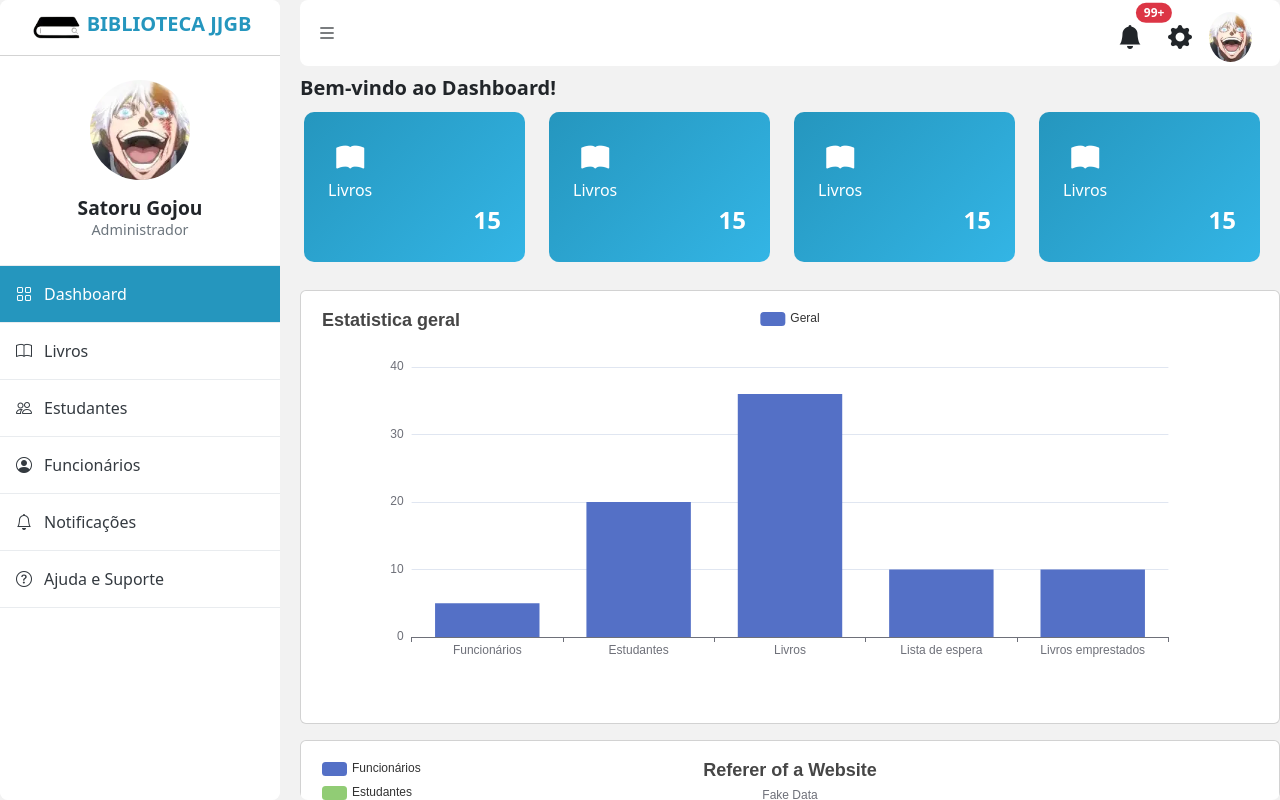
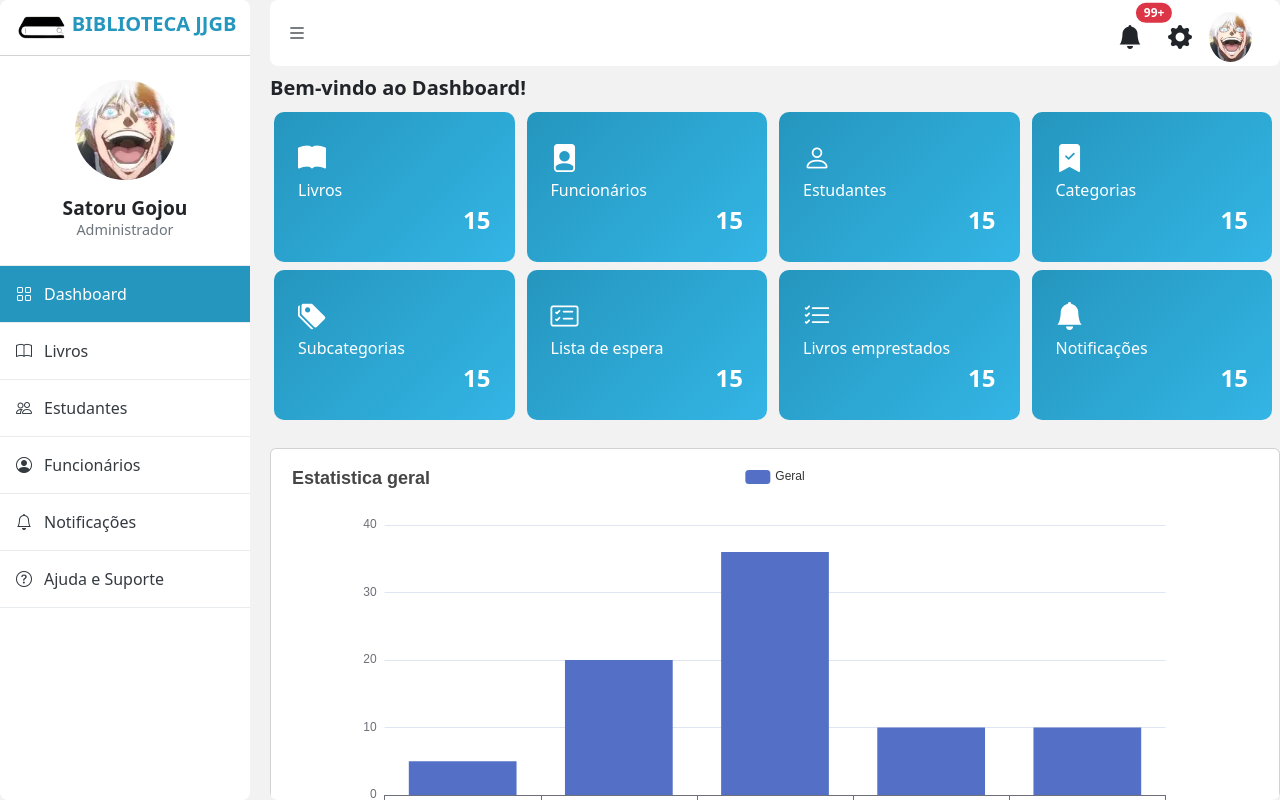
Before and after one commit to JosueRufino/SOFTWARE-JJGB, a Nuxt app: page /funcionario in a window 1280 px wide. Built offline with nearby package versions, Linux system fonts and the light colour scheme.

Commit message:
criando a area dos livros

```diff
--- a/components/dashboard/card.vue
+++ b/components/dashboard/card.vue
@@ -4,27 +4,22 @@
     style=" background: linear-gradient(135deg, #2596be, #33b5e5); border-radius: 10px; color: white"
   >
     <!-- Ícone e título -->
-    <div>
-      <i class="bi bi-book-fill fs-3"></i><br />
-      <span style="font-size: 1rem; font-weight: 500">{{ title }}</span>
+    <div class="text-start">
+      <i class=" fs-3" :class="data.icon"></i><br />
+      <span style="font-size: 1rem; font-weight: 500">{{ data.name }}</span>
     </div>
 
     <!-- Contador -->
     <div class="align-self-end" style="font-size: 1.5rem; font-weight: bold">
-      {{ count }}
+      {{ data.value }}
     </div>
   </div>
 </template>
 
 <script setup>
 defineProps({
-  title: {
-    type: String,
-    default: "Livros",
-  },
-  count: {
-    type: Number,
-    default: 0,
+  data: {
+    type: Object,
   },
 });
 </script>
--- /dev/null
+++ b/components/livros/card.vue
@@ -0,0 +1,24 @@
+<template>
+  <div class="card border-0 p-0" style="width: 12rem">
+    <div class="bg-danger w-50 p-1 position-absolute text-white text-center">
+      Indisponível
+    </div>
+    <div class="p-3">
+      <img
+        src="https://images.unsplash.com/photo-1561154464-82e9adf32764?ixlib=rb-1.2.1&ixid=eyJhcHBfaWQiOjEyMDd9&auto=format&fit=crop&w=800&q=60"
+        style="max-height: 200px; width: 100%; background-size: cover;"
+        alt="..."
+      />
+      <div class="mt-2">
+        <h5 class="card-title">Vida fora do gangue</h5>
+        <p class="text-secondary mb-1">Autor: Josué Rufino</p>
+        <p >
+          Some quick example text to build...
+        </p>
+      </div>
+      <div>
+        <button class="btn btn-primary w-100">Visualizar</button>
+      </div>
+    </div>
+  </div>
+</template>
--- /dev/null
+++ b/components/livros/filter.vue
@@ -0,0 +1,46 @@
+<template>
+  <div class="card border-0 p-2" style="width: 14rem;">
+    <div style="border-bottom: 1px solid lightgray">
+      <h4>Filgragem</h4>
+    </div>
+    <div class="mt-3" style="border-bottom: 1px solid lightgray">
+      <p class="mb-0 text-secondary">Filtrar por autor</p>
+      <select
+        class="form-select form-select-sm mb-3"
+        aria-label="Large select example"
+      >
+        <option selected>Selecione</option>
+        <option value="1">One</option>
+        <option value="2">Two</option>
+        <option value="3">Three</option>
+      </select>
+    </div>
+    <div class="mt-3" style="border-bottom: 1px solid lightgray">
+      <p class="mb-0 text-secondary">Filtrar por estado</p>
+      <select
+        class="form-select form-select-sm mb-3"
+        aria-label="Large select example"
+      >
+        <option selected>Selecione</option>
+        <option value="1">One</option>
+        <option value="2">Two</option>
+        <option value="3">Three</option>
+      </select>
+    </div>
+    <div class="mt-3" >
+      <p class="mb-0 text-secondary">Filtrar por categorias</p>
+      <select
+        class="form-select form-select-sm mb-3"
+        aria-label="Large select example"
+      >
+        <option selected>Selecione</option>
+        <option value="1">One</option>
+        <option value="2">Two</option>
+        <option value="3">Three</option>
+      </select>
+    </div>
+    <div>
+       <p class="text-secondary">Selecione uma categoria</p>
+    </div>
+  </div>
+</template>
--- a/components/sidebar.vue
+++ b/components/sidebar.vue
@@ -20,17 +20,17 @@
     </div>
     <div class="sidebar-menu">
       <ul class="sidebar-nav">
+        <NuxtLink v-for="(link, i) in links" :key="i" :to="link.path" style="text-decoration: none;">
           <li
             class="sidebar-nav-item"
             :class="route.path === link.path ? 'active' : 'sidebar-nav-item'"
-          v-for="(link, i) in links"
-          :key="i"
           >
             <a href="#" class="sidebar-nav-link">
               <i :class="link.icon"></i>
               <span>{{ link.name }}</span>
             </a>
           </li>
+        </NuxtLink>
       </ul>
     </div>
   </div>
@@ -67,7 +67,7 @@ const links = [
   {
     name: "Ajuda e Suporte",
     icon: "bi bi-question-circle",
-    path: "/funcionario/ajuda",
+    path: "/funcionario/ajuda_e_suporte",
   },
 ];
 </script>
@@ -130,7 +130,7 @@ const links = [
 
 .active {
   background-color: #2596be;
-  .sidebar-nav-link{
+  .sidebar-nav-link {
     color: white;
   }
 }
--- a/layouts/funcionario.vue
+++ b/layouts/funcionario.vue
@@ -10,17 +10,15 @@
       </div>
       <div class="content">
         <!-- Conteúdo principal do dashboard -->
-        <h5 class="fw-bold">Bem-vindo ao Dashboard!</h5>
+        <h5 class="fw-bold" v-if="route.path === '/funcionario'">Bem-vindo ao Dashboard!</h5>
         <slot />
       </div>
     </div>
   </div>
 </template>
 
-<script>
-export default {
-  name: "Dashboard",
-};
+<script setup>
+const route = useRoute();
 </script>
 
 <style scoped>
@@ -37,7 +35,7 @@ export default {
   border-radius: 8px;
   height: 100%;
   flex-shrink: 0; /* Impede que a sidebar encolha */
-  width: 280px; /* Tamanho fixo ou ajustável */
+  width: 250px; /* Tamanho fixo ou ajustável */
   overflow-y: auto; /* Adiciona rolagem se o conteúdo for maior que a tela */
 }
 
--- /dev/null
+++ b/pages/funcionario/ajuda_e_suporte.vue
@@ -0,0 +1,8 @@
+<template>
+  <h1>Ajuda e suporte</h1>
+</template>
+<script setup>
+definePageMeta({
+  layout: "funcionario",
+});
+</script>
--- /dev/null
+++ b/pages/funcionario/estudantes.vue
@@ -0,0 +1,8 @@
+<template>
+  <h1>Estudantes</h1>
+</template>
+<script setup>
+definePageMeta({
+  layout: "funcionario",
+});
+</script>
--- /dev/null
+++ b/pages/funcionario/funcionarios.vue
@@ -0,0 +1,8 @@
+<template>
+  <h1>Funcionários</h1>
+</template>
+<script setup>
+definePageMeta({
+  layout: "funcionario",
+});
+</script>
--- a/pages/funcionario/index.vue
+++ b/pages/funcionario/index.vue
@@ -2,10 +2,10 @@
   <div>
     <!-- Seção de Cards -->
     <div class="text-center">
-      <div class="row gx-3">
+      <div class="row gx-1">
         <!-- Usando gx-3 para espaçamento adequado -->
-        <div class="col-12 col-md-3" v-for="i in 4" :key="i">
-          <div class="p-1"><DashboardCard title="Livros" :count="15" /></div>
+        <div class="col-12 col-md-3" v-for="(data, i) in dataCards" :key="i">
+          <div class="p-1"><DashboardCard :data="data" /></div>
         </div>
       </div>
     </div>
@@ -45,6 +45,51 @@ definePageMeta({
 });
 
 import { reactive } from "vue";
+
+const dataCards = [
+  {
+    name: "Livros",
+    icon: "bi bi-book-fill",
+    value: 15,
+  },
+  {
+    name: "Funcionários",
+    icon: "bi bi-file-person-fill",
+    value: 15,
+  },
+  {
+    name: "Estudantes",
+    icon: "bi bi-person",
+    value: 15,
+  },
+  {
+    name: "Categorias",
+    icon: "bi bi-bookmark-check-fill",
+    value: 15,
+  },
+  {
+    name: "Subcategorias",
+    icon: "bi bi-tags-fill",
+    value: 15,
+  },
+  {
+    name: "Lista de espera",
+    icon: "bi bi-card-checklist",
+    value: 15,
+  },
+  {
+    name: "Livros emprestados",
+    icon: "bi bi-list-check",
+    value: 15,
+  },
+  {
+    name: "Notificações",
+    icon: "bi bi-bell-fill",
+    value: 15,
+  },
+];
+
+
 
 // Definindo as opções do gráfico
 const chartOptions = reactive({
--- a/pages/funcionario/livros.vue
+++ b/pages/funcionario/livros.vue
@@ -1,8 +1,22 @@
 <template>
-    <h1>Livros</h1>
+  <div class="row gx-3 vh-100 w-100">
+    <div class="col-3">
+      <div class="p-1"><LivrosFilter /></div>
+    </div>
+    <div class="col">
+      <div class="row w-100  gx-5  justify-content-start">
+        <div class="card">
+            nav
+        </div>
+        <div class="col-3" v-for="i in 6" :key="i">
+            <div class="p-1">   <LivrosCard /></div>
+        </div>
+      </div>
+    </div>
+  </div>
 </template>
 <script setup>
 definePageMeta({
-    layout: "funcionario"
-})
+  layout: "funcionario",
+});
 </script>
--- a/pages/funcionario/test.vue
+++ b/pages/funcionario/notificacoes.vue
@@ -1,7 +1,6 @@
 <template>
-    <h1>teste</h1>
+  <h1>Notificações</h1>
 </template>
-
 <script setup>
 definePageMeta({
   layout: "funcionario",
```
Lines whose indentation alone changed are shown as unchanged.
